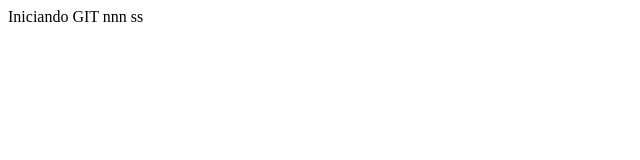
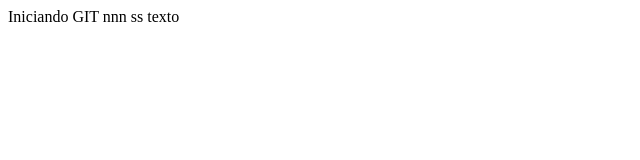
Before and after one commit to GC18076/respositorio-I1, a plain HTML site: page index.html in a window 1280 px wide. Shown: the full height of the page, 0-640 px from the left. Drawn offline with Linux system fonts and the light colour scheme.

Commit message:
cambio n

```diff
--- a/index.html
+++ b/index.html
@@ -12,5 +12,6 @@
     nnn
 
     ss
+texto
 </body>
 </html>
```
